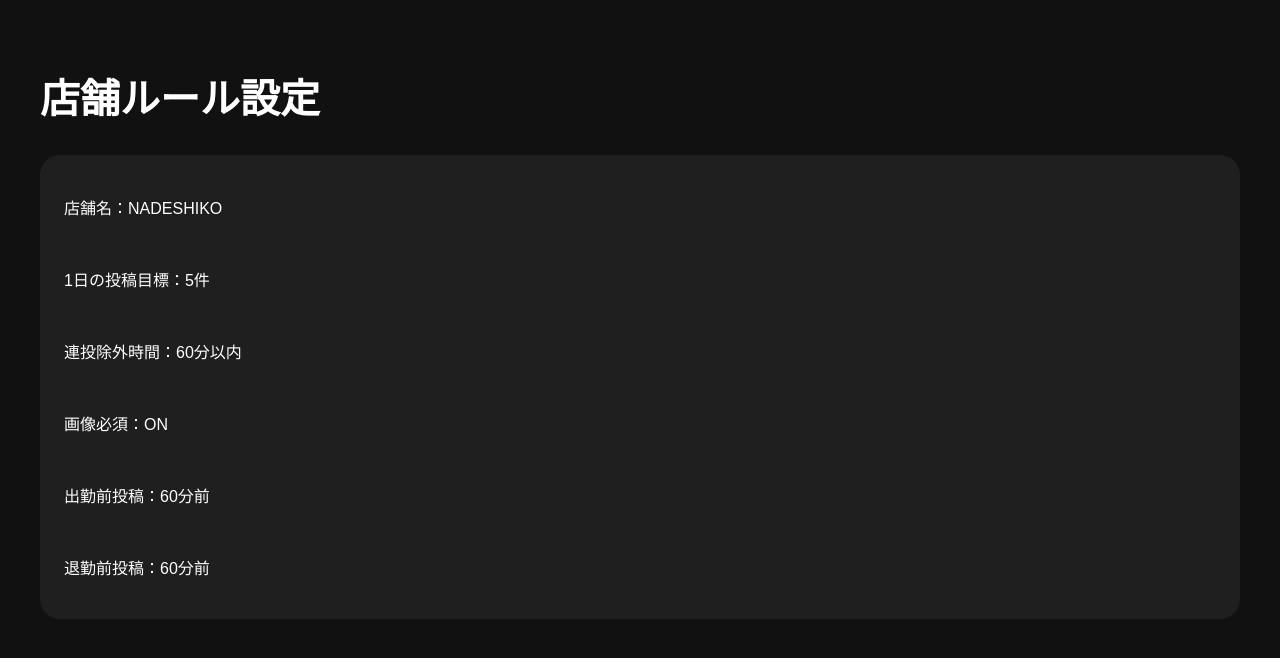
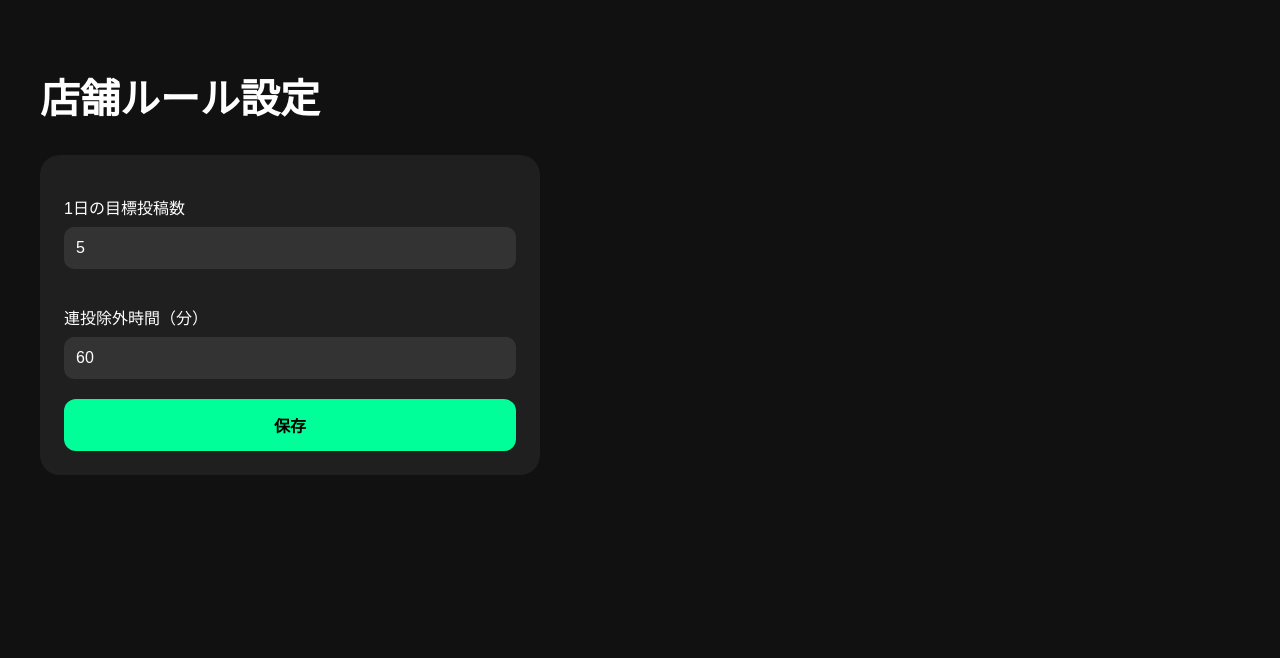
Before and after one commit to torakitikunnagano-design/shamenikki-ai-v2, a Next.js app: page /admin/settings in a window 1280 px wide. Shown: the top 658 px of the page. Built offline with nearby package versions, Linux system fonts and the light colour scheme; no server answers.

Commit message:
Update page.tsx

```diff
--- a/app/admin/settings/page.tsx
+++ b/app/admin/settings/page.tsx
@@ -1,4 +1,35 @@
+"use client";
+
+import { useEffect, useState } from "react";
+
 export default function SettingsPage() {
+  const [goal, setGoal] = useState(5);
+  const [limitMinutes, setLimitMinutes] = useState(60);
+
+  useEffect(() => {
+    fetch("/api/settings")
+      .then((res) => res.json())
+      .then((data) => {
+        setGoal(data.daily_post_goal || 5);
+        setLimitMinutes(data.repeat_limit_minutes || 60);
+      });
+  }, []);
+
+  async function saveSettings() {
+    await fetch("/api/settings", {
+      method: "POST",
+      headers: {
+        "Content-Type": "application/json",
+      },
+      body: JSON.stringify({
+        daily_post_goal: goal,
+        repeat_limit_minutes: limitMinutes,
+      }),
+    });
+
+    alert("保存しました");
+  }
+
   return (
     <main
       style={{
@@ -8,7 +39,12 @@
         padding: "40px",
       }}
     >
-      <h1 style={{ fontSize: "40px", marginBottom: "30px" }}>
+      <h1
+        style={{
+          fontSize: "40px",
+          marginBottom: "30px",
+        }}
+      >
         店舗ルール設定
       </h1>
 
@@ -17,16 +53,71 @@
           background: "#1f1f1f",
           padding: "24px",
           borderRadius: "20px",
+          maxWidth: "500px",
           display: "grid",
-          gap: "16px",
+          gap: "20px",
         }}
       >
-        <p>店舗名：NADESHIKO</p>
-        <p>1日の投稿目標：5件</p>
-        <p>連投除外時間：60分以内</p>
-        <p>画像必須：ON</p>
-        <p>出勤前投稿：60分前</p>
-        <p>退勤前投稿：60分前</p>
+        <div>
+          <p style={{ marginBottom: "8px" }}>
+            1日の目標投稿数
+          </p>
+
+          <input
+            type="number"
+            value={goal}
+            onChange={(e) =>
+              setGoal(Number(e.target.value))
+            }
+            style={{
+              width: "100%",
+              padding: "12px",
+              borderRadius: "10px",
+              border: "none",
+              background: "#333",
+              color: "white",
+            }}
+          />
+        </div>
+
+        <div>
+          <p style={{ marginBottom: "8px" }}>
+            連投除外時間（分）
+          </p>
+
+          <input
+            type="number"
+            value={limitMinutes}
+            onChange={(e) =>
+              setLimitMinutes(
+                Number(e.target.value)
+              )
+            }
+            style={{
+              width: "100%",
+              padding: "12px",
+              borderRadius: "10px",
+              border: "none",
+              background: "#333",
+              color: "white",
+            }}
+          />
+        </div>
+
+        <button
+          onClick={saveSettings}
+          style={{
+            padding: "14px",
+            borderRadius: "12px",
+            border: "none",
+            background: "#00ff99",
+            color: "black",
+            fontWeight: "bold",
+            cursor: "pointer",
+          }}
+        >
+          保存
+        </button>
       </div>
     </main>
   );
```
